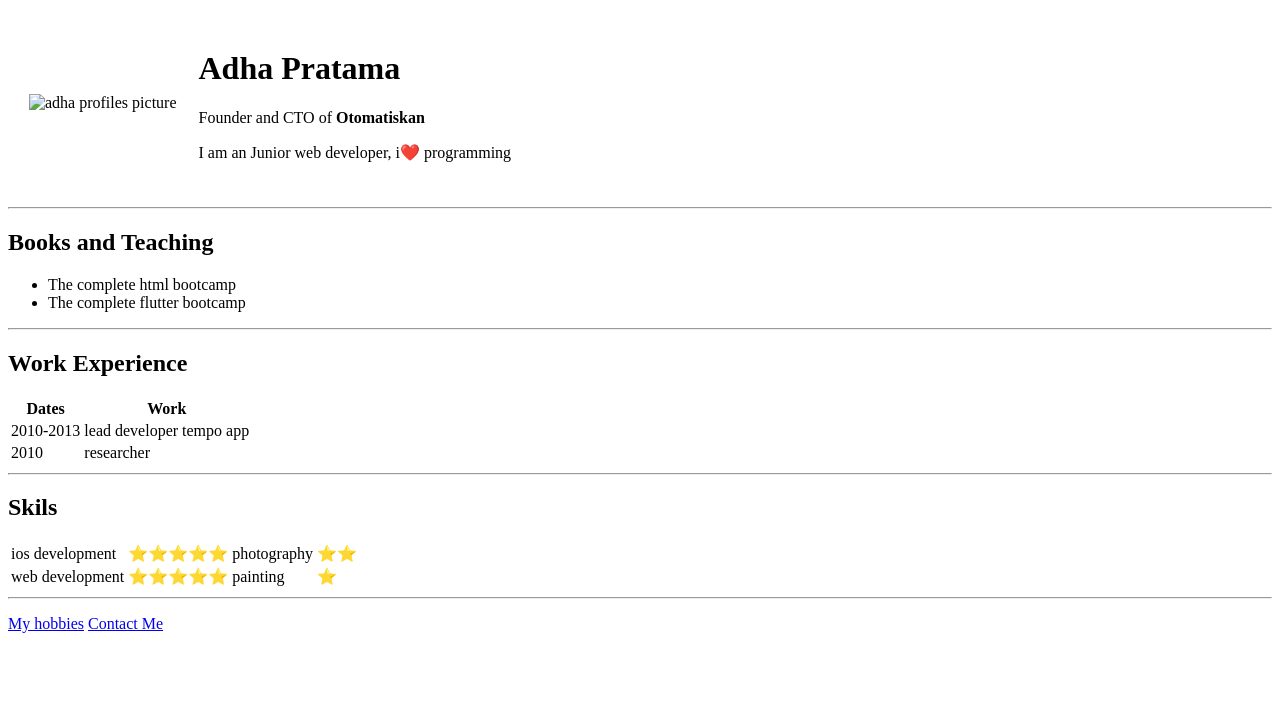
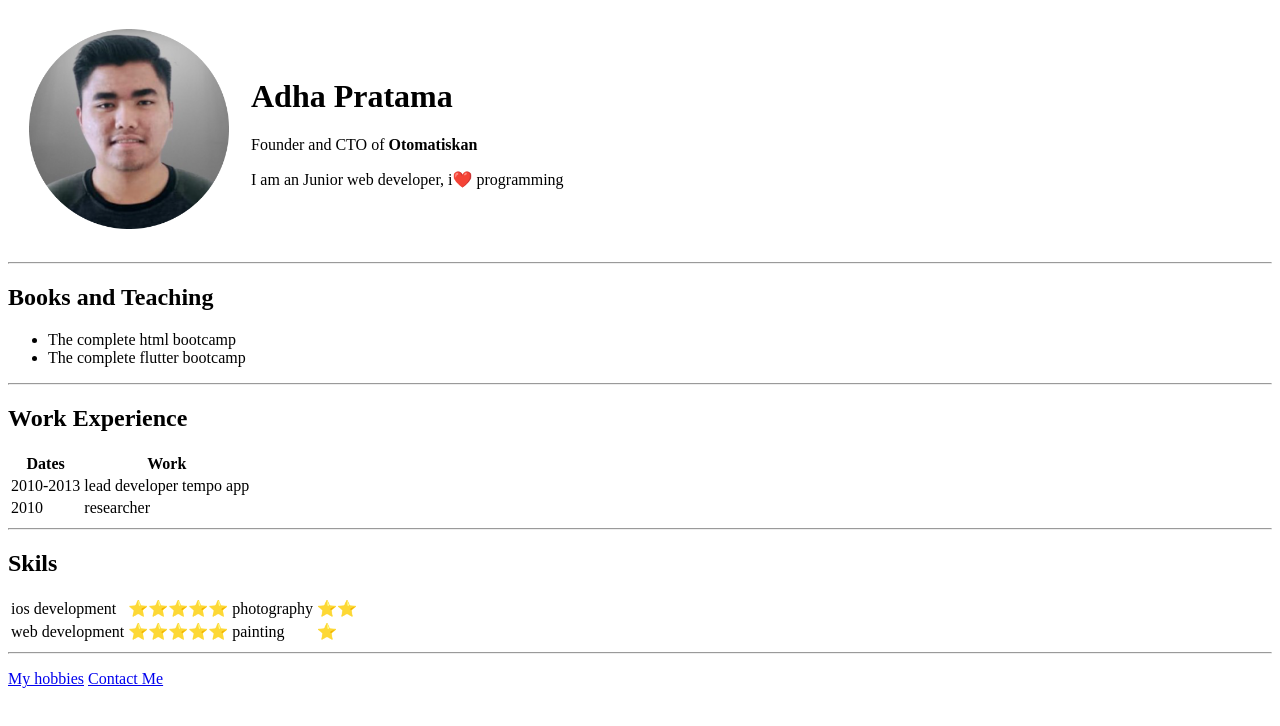
Before and after one commit to S4karepmu/cv, a plain HTML site: page index.html in a window 1280 px wide. Drawn offline with Linux system fonts and the light colour scheme.

Commit message:
Update index.html

```diff
--- a/index.html
+++ b/index.html
@@ -10,7 +10,7 @@
     <table cellspacing="20">
         <tr>
             <td>
-                <img src="img/adha.png" alt="adha profiles picture" width="200" height="200">
+                <img src="adha.png" alt="adha profiles picture" width="200" height="200">
             </td>
             <td><h1>Adha Pratama</h1>
                 Founder and CTO of <strong>Otomatiskan</strong>
```
